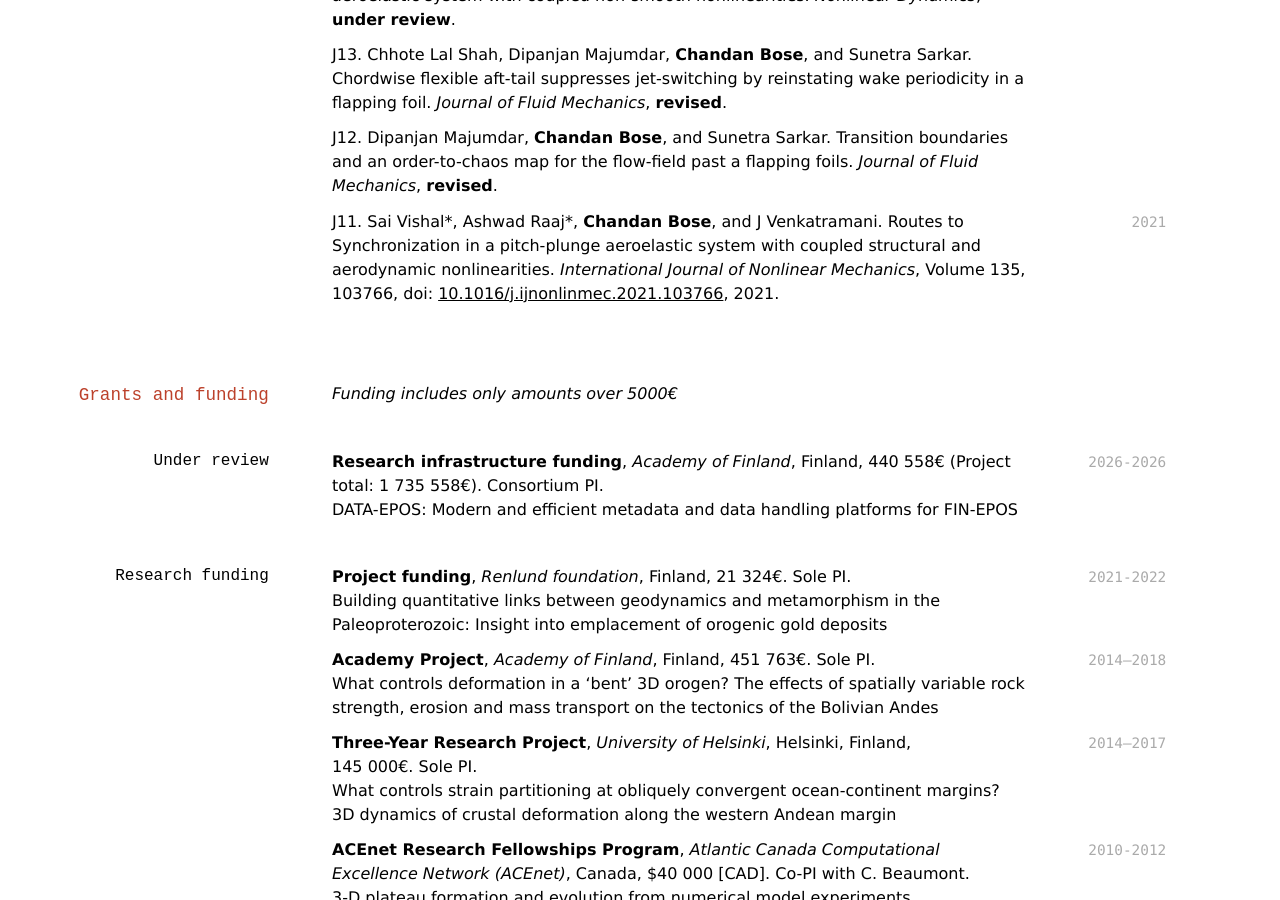
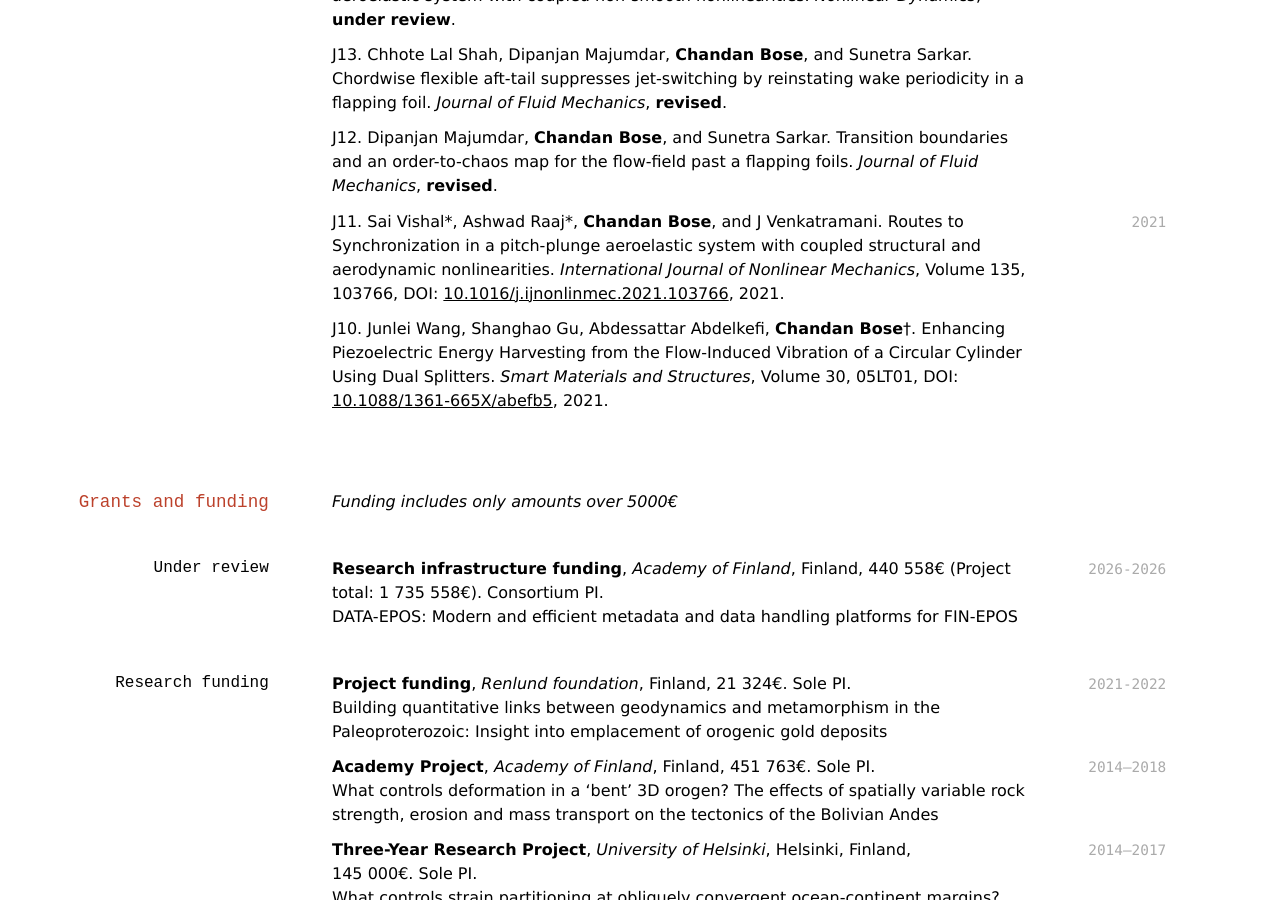
Before and after one commit to chandanbose/Curriculum-Vitae, a Jekyll site: the page built from index.md, in a window 1280 px wide and 900 px high, scrolled down 1425 px. Built offline with Jekyll 4.4.1, drawn with Linux system fonts in a browser that asks for light colours; nearby versions of some CDN libraries; a style sheet for code colours, icons or effects is not loaded.

Commit message:
Setting Up

```diff
--- a/index.md
+++ b/index.md
@@ -81,7 +81,9 @@ J12. Dipanjan Majumdar, **Chandan Bose**, and Sunetra Sarkar. Transition boundar
 
 `2021`
 
-J11. Sai Vishal\*, Ashwad Raaj\*, **Chandan Bose**, and J Venkatramani. Routes to Synchronization in a pitch-plunge aeroelastic system with coupled structural and aerodynamic nonlinearities. *International Journal of Nonlinear Mechanics*, Volume 135, 103766, doi: [10.1016/j.ijnonlinmec.2021.103766](https://doi.org/10.1016/j.ijnonlinmec.2021.103766), 2021.
+J11. Sai Vishal\*, Ashwad Raaj\*, **Chandan Bose**, and J Venkatramani. Routes to Synchronization in a pitch-plunge aeroelastic system with coupled structural and aerodynamic nonlinearities. *International Journal of Nonlinear Mechanics*, Volume 135, 103766, DOI: [10.1016/j.ijnonlinmec.2021.103766](https://doi.org/10.1016/j.ijnonlinmec.2021.103766), 2021.
+
+J10. Junlei Wang, Shanghao Gu, Abdessattar Abdelkefi, **Chandan Bose**<sup>&dagger;</sup>. Enhancing Piezoelectric Energy Harvesting from the Flow-Induced Vibration of a Circular Cylinder Using Dual Splitters. *Smart Materials and Structures*, Volume 30, 05LT01, DOI: [10.1088/1361-665X/abefb5](https://doi.org/10.1088/1361-665X/abefb5), 2021.
 
 
 ## Grants and funding
```
